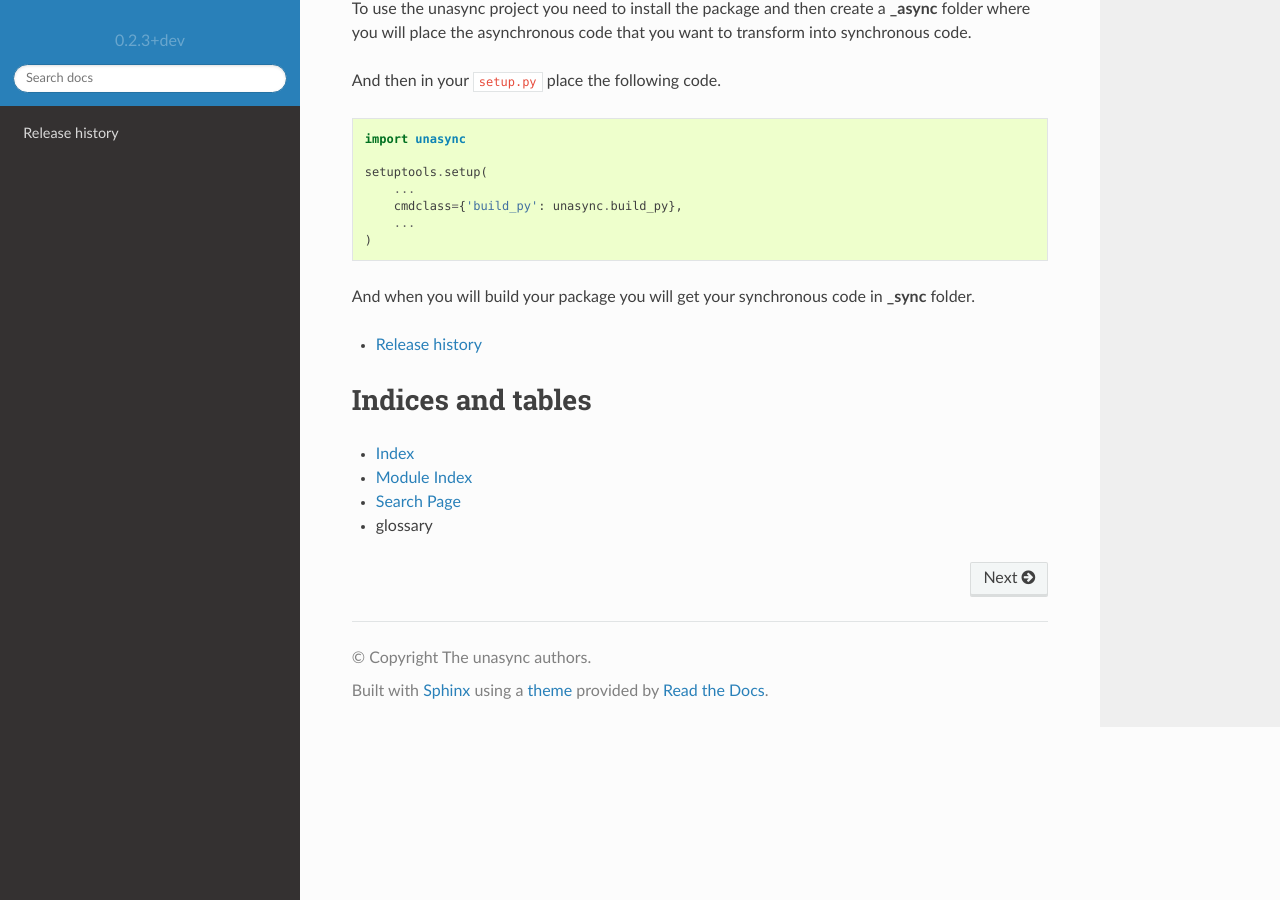
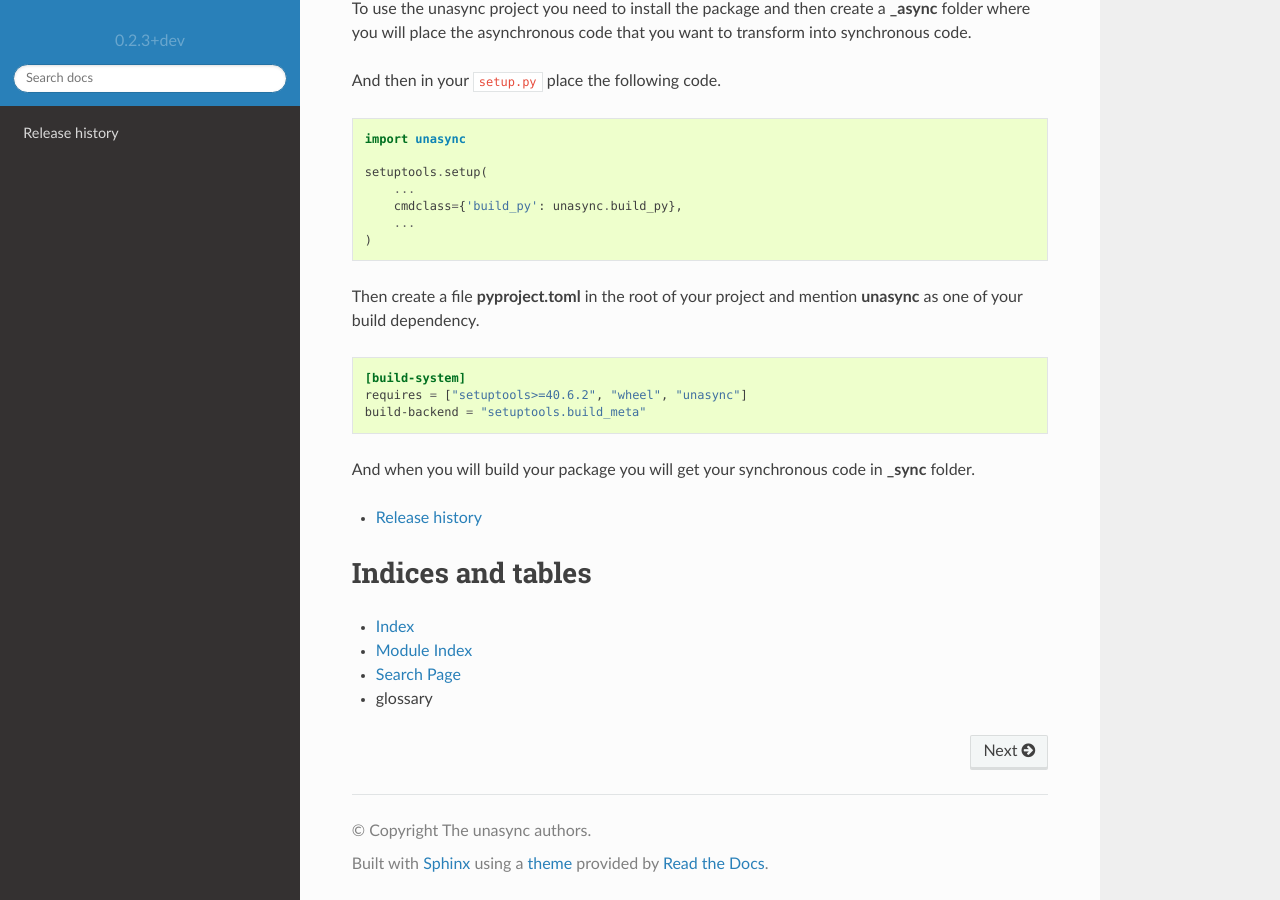
Before and after one commit to python-trio/unasync, a Sphinx documentation site: the page built from docs/source/index.rst, in a window 1280 px wide and 900 px high, scrolled down 805 px. Built offline with Sphinx 7.4.7 and the Read the Docs theme 2.0.0, drawn with Linux system fonts in a browser that asks for light colours.

Commit message:
Added info about using async in pyproject.toml

```diff
--- a/docs/source/index.rst
+++ b/docs/source/index.rst
@@ -60,6 +60,14 @@ And then in your :code:`setup.py` place the following code.
         ...
     )
 
+Then create a file **pyproject.toml** in the root of your project and mention **unasync** as one of your build dependency.
+
+.. code-block:: toml
+
+   [build-system]
+   requires = ["setuptools>=40.6.2", "wheel", "unasync"]
+   build-backend = "setuptools.build_meta"
+
 And when you will build your package you will get your synchronous code in **_sync** folder.
 
 
```
